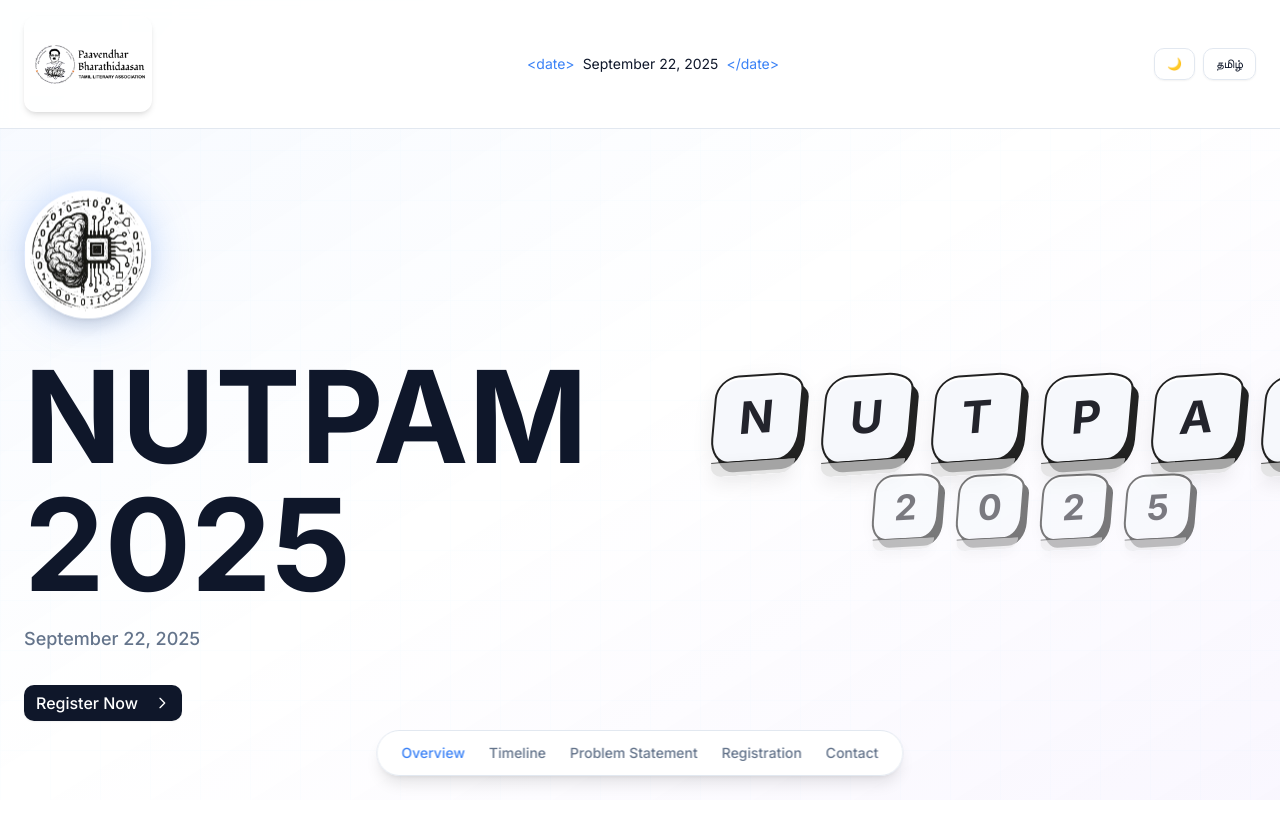
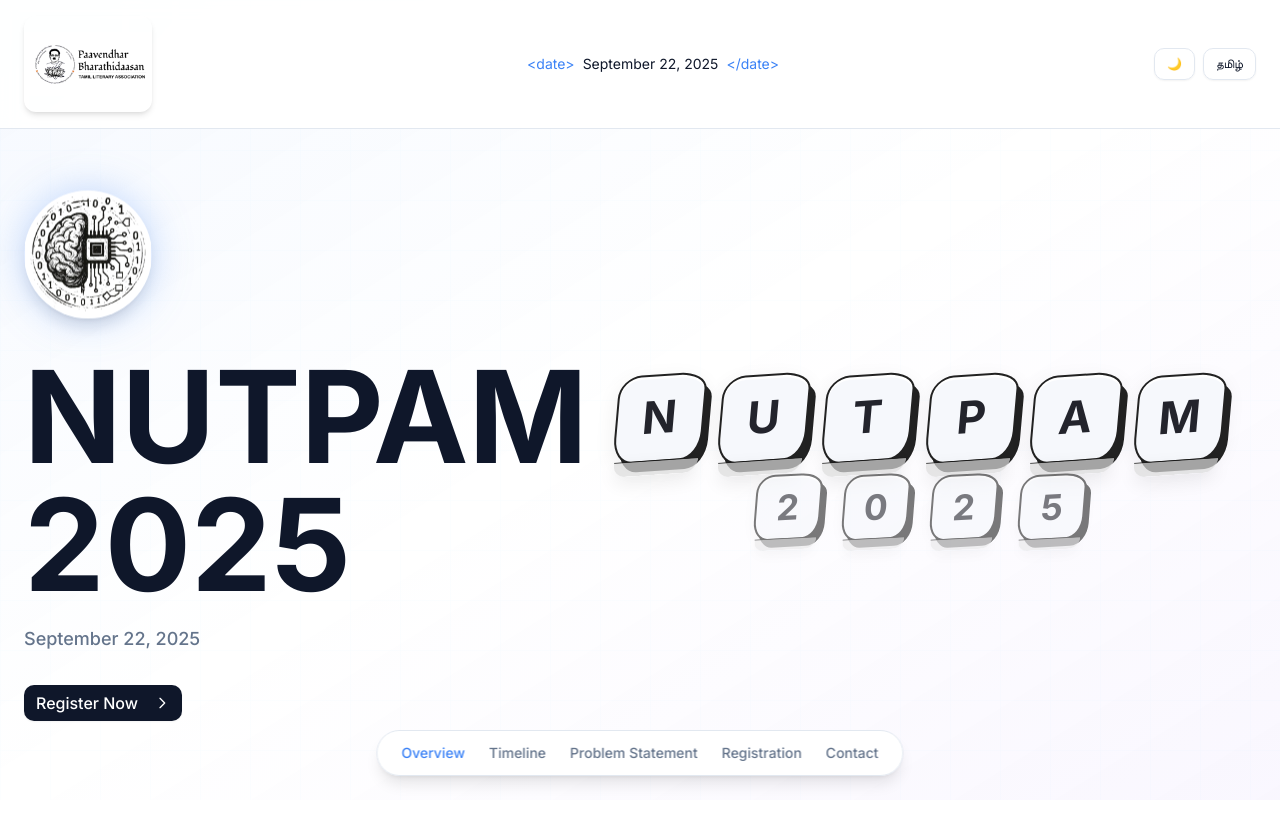
Before and after one commit to NikshithaR/nutpamv1, a Next.js app: page / in a window 1280 px wide. Shown: the top 826 px of the page. Built offline with nearby package versions, Linux system fonts and the light colour scheme.

Commit message:
revert to v11 changes
Co-authored-by: null <84949206+NikshithaR@users.noreply.github.com>

```diff
--- a/app/page.tsx
+++ b/app/page.tsx
@@ -966,11 +966,12 @@ export default function NutpamPage() {
               </div>
 
               <div className="relative">
+                {/* Updated container alignment to center blocks properly with better spacing */}
                 <div
-                  className={`space-y-3 max-w-md mx-auto lg:mx-0 lg:ml-auto transition-all duration-1000 ${isAnimating ? "animate-bounce" : ""}`}
+                  className={`space-y-3 max-w-lg mx-auto lg:mx-0 lg:mr-8 transition-all duration-1000 ${isAnimating ? "animate-bounce" : ""}`}
                 >
                   {/* First row - NUTPAM or நுட்பம் */}
-                  <div className={`flex justify-center gap-3 ${isAnimating ? "animate-spin" : ""}`}>
+                  <div className={`flex justify-center gap-4 ${isAnimating ? "animate-spin" : ""}`}>
                     {blocks.map((block, index) => (
                       <div
                         key={`${block.letter}-${index}`}
@@ -996,7 +997,7 @@ export default function NutpamPage() {
                             fontWeight: 900,
                             color: "#23242c",
                             background: "#f6f8fc",
-                            margin: "0 5px",
+                            margin: "0",
                             display: "flex",
                             alignItems: "center",
                             justifyContent: "center",
@@ -1061,7 +1062,7 @@ export default function NutpamPage() {
                   </div>
 
                   {/* Second row - decorative keys */}
-                  <div className={`flex justify-center gap-3 opacity-60 ${isAnimating ? "animate-pulse" : ""}`}>
+                  <div className={`flex justify-center gap-4 opacity-60 ${isAnimating ? "animate-pulse" : ""}`}>
                     {[
                       { letter: "2", color: "from-slate-600 via-slate-700 to-slate-800" },
                       { letter: "0", color: "from-blue-600 via-blue-700 to-blue-800" },
```
